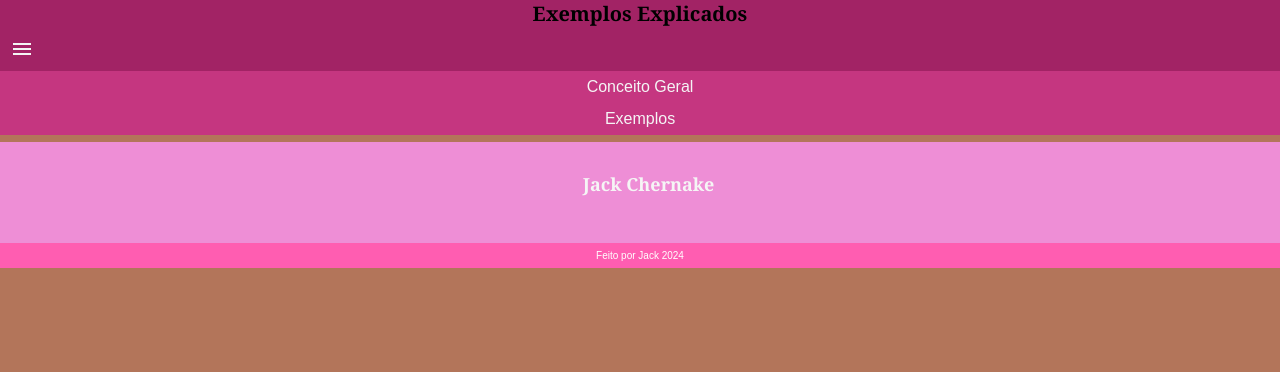
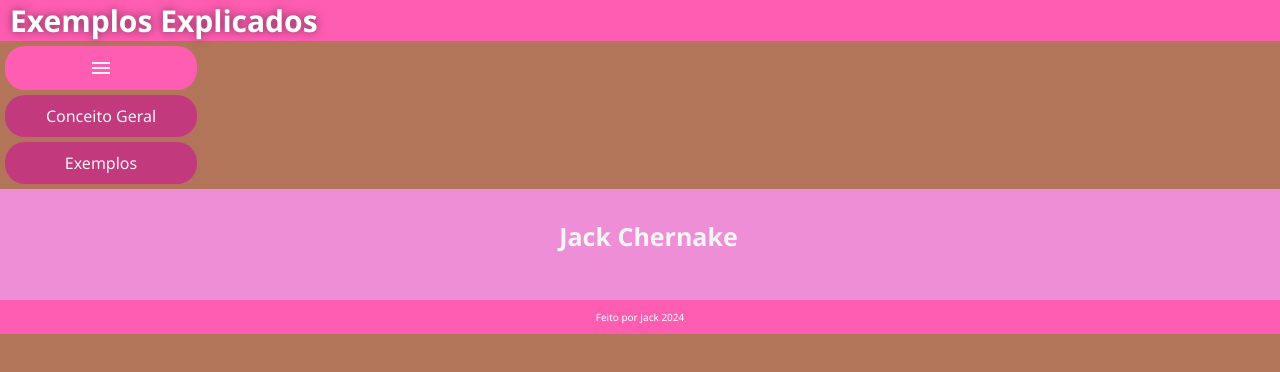
Before and after one commit to J4ckck/clean_code_work, a plain HTML site: page page2.html in a window 1280 px wide. Both pictures are taken after a click on the element "menu". Drawn offline with nearby package versions, Linux system fonts and the light colour scheme.

Commit message:
fghjklç

```diff
--- a/assets/css/style.index.css
+++ b/assets/css/style.index.css
@@ -52,6 +52,7 @@ header>h1 {
     text-align: left;
     color: #ffffff;
     font-family: 'Segoe UI', Tahoma, Geneva, Verdana, sans-serif;
+    text-shadow: #743455  0px 0px 10px;
 
 }
 
@@ -121,6 +122,8 @@ article>h2 {
     text-align: center;
     margin-bottom: 17px;
     text-indent: 17px;
+    text-shadow: #743455  0px 0px 10px;
+
 }
 
 
@@ -131,7 +134,7 @@ article>h2 {
 }
 
 .imgClean img {
-    width: 25%;
+    width: 23%;
     margin: 10px;
     margin-bottom: 40px;
     padding: 0%;
@@ -141,22 +144,13 @@ article>h2 {
 
 .imgClean p {
     font-family: 'Segoe UI', Tahoma, Geneva, Verdana, sans-serif;
-    font-size: 18px;
+    font-size: 25px;
     font-weight: bold;
     text-align:justify;
     color: #ffffff;
     margin: 10px;
     padding: 0%;
-}
-
-.imgClean h3 {
-    font-family: 'Segoe UI', Tahoma, Geneva, Verdana, sans-serif;
-    font-size: 20px;
-    font-weight: bold;
-    text-align:justify;
-    color: #ffffff;
-    margin: 10px;
-    padding: 0%;
+    text-shadow: #743455  0px 0px 10px;
 }
 
 article>p {
@@ -167,6 +161,7 @@ article>p {
     font-size: 18px;
     margin-bottom: 17px;
     text-indent: 17px;
+    text-shadow: #743455  0px 0px 10px;
 }
 
 article>h3 {
@@ -175,6 +170,7 @@ article>h3 {
     font-family: 'Segoe UI', Tahoma, Geneva, Verdana, sans-serif;
     margin-bottom: 10px;
     text-indent: 17px;
+    text-shadow: #743455  0px 0px 10px;
 }
 
 
@@ -185,4 +181,5 @@ footer {
     font-size: 10px;
     padding: 10px;
     text-align: center;
+    text-shadow: #743455  0px 0px 15px;
 }
--- a/assets/css/style.page2.css
+++ b/assets/css/style.page2.css
@@ -25,7 +25,7 @@
     margin: 0;
     padding: 0;
     box-sizing: border-box;
-    font-family: Arial, Helvetica, sans-serif;
+    font-family: 'Segoe UI', Tahoma, Geneva, Verdana, sans-serif;
 }
 
 html {
@@ -33,10 +33,8 @@ html {
 }
 
 body {
-    font-family: Arial, sans-serif;
+    font-family: 'Segoe UI', Tahoma, Geneva, Verdana, sans-serif;
     background: #b3755a;
-    /* background-repeat: repeat;
-    background-position: top; */
     background-attachment: scroll;
 }
 
@@ -46,24 +44,28 @@ span>#material-symbols-outlined {
 }
 
 header {
-    background-color: #a22365;
-    text-align: left;
+    background-color: #ff5db1;
 }
 
 header>h1 {
-    font-size: 20px;
-    text-align: center;
-    color: #000000;
-    font-family: Georgia, 'Times New Roman', Times, serif
+    font-size: 30px;
+    text-align: left;
+    color: #ffffff;
+    font-family: 'Segoe UI', Tahoma, Geneva, Verdana, sans-serif;
+    margin-left: 10px;
+    text-shadow: #743455  0px 0px 10px;
 }
 
 #burguer {
-    background-color: #a22365;
+    background-color: #ff5db1;
     display: block;
     color: whitesmoke;
-    text-align: left;
+    text-align: center;
+    cursor: pointer;
     padding: 10px;
-    cursor: pointer;
+    width: 15vw;
+    border-radius: 20px;
+    margin: 5px;
 }
 
 #burguer:hover {
@@ -72,12 +74,13 @@ header>h1 {
 
 menu {
     color: #ffffff;
-    font-family: Georgia, 'Times New Roman', Times, serif;
-    margin: auto;
+    font-family: 'Segoe UI', Tahoma, Geneva, Verdana, sans-serif;
     list-style-type: none;
-    text-align: left;
     font-size: 16px;
     display: none;
+    width: 15vw;
+    /* margin: 5px; */
+
 }
 
 menu>ul {
@@ -85,64 +88,66 @@ menu>ul {
 }
 
 menu>ul>li>a {
-    padding: 7px;
+    background-color: #c53680f2;
+    color: whitesmoke;
     text-decoration: none;
     text-align: center;
-    background-color: #c53680;
-    color: whitesmoke;
-    margin: auto;
     display: block;
+    border-radius: 20px;
+    padding: 10px;
+    margin: 5px;
+    width: 15vw;
+
 }
 
 menu>ul>li>a:hover {
     background-color: #743455;
     color: whitesmoke;
-    text-decoration: none;
-    padding: 7px;
-    width: 90vw;
 }
 
 main {
     background-color: #ee8ed6;
     height: 100%;
-    margin-top: 7px;
+    margin-top: 5px;
     padding: 30px;
-    text-align: center;
+    text-align: justify;
+
 }
 
 article>h2 {
-    font-weight: bold;
-    font-size: 18px;
+    font-size: 25px;
     color: whitesmoke;
-    font-family: Georgia, 'Times New Roman', Times, serif;
+    font-family: 'Segoe UI', Tahoma, Geneva, Verdana, sans-serif;
+
     text-align: center;
     margin-bottom: 17px;
     text-indent: 17px;
 }
 
 article>p {
+    color: whitesmoke;
+    font-family: 'Segoe UI', Tahoma, Geneva, Verdana, sans-serif;
     font-weight: bold;
+    text-align: justify;
     font-size: 18px;
-    color: whitesmoke;
-    font-family: Georgia, 'Times New Roman', Times, serif;
-    text-align: justify;
     margin-bottom: 17px;
     text-indent: 17px;
 }
 
-#imgClean {
-    width: 30%;
-    height: 30%;
-    margin: auto;
-    align-items:end;
+article>h3 {
+    font-size: 25px;
+    color: whitesmoke;
+    font-family: 'Segoe UI', Tahoma, Geneva, Verdana, sans-serif;
+    margin-bottom: 10px;
+    text-indent: 17px;
 }
+
 
 footer {
     background-color: #ff5db1;
     color: #ffffff;
-    font-family: Arial, Helvetica, sans-serif;
+    font-family: 'Segoe UI', Tahoma, Geneva, Verdana, sans-serif;
     font-size: 10px;
+    padding: 10px;
     text-align: center;
-    padding: 7px;
-    margin: auto;
 }
```
Also changed, not shown: index.html (+1 -2 lines).
